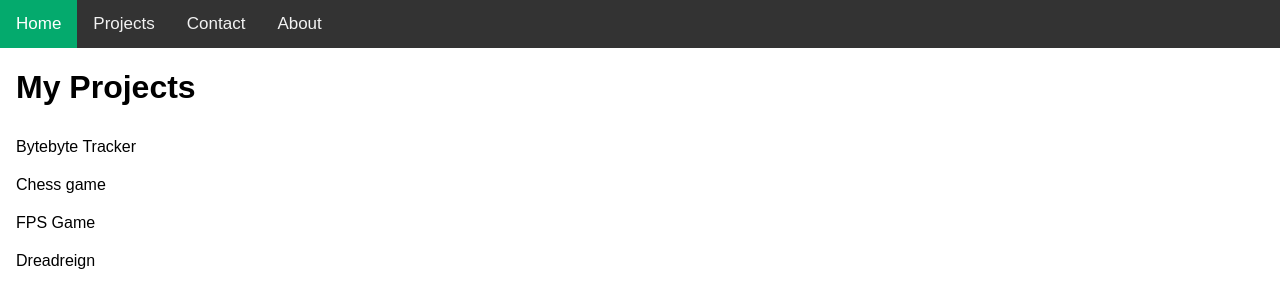
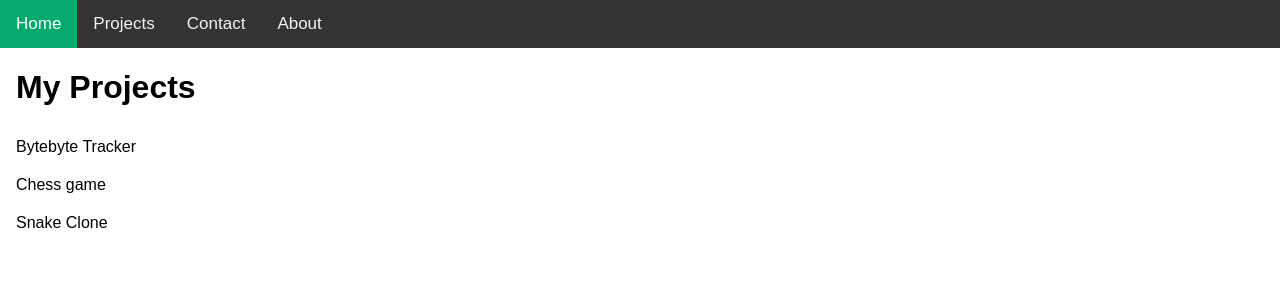
Before and after one commit to ConnorWiltsie/ConnorWiltsie.github.io, a plain HTML site: page projects.html in a window 1280 px wide. Drawn offline with Linux system fonts and the light colour scheme.

Commit message:
Changed projects html

```diff
--- a/projects.html
+++ b/projects.html
@@ -21,8 +21,7 @@
         <ul>
             <li><a href="https://github.com/ByteBite-Tracker/ByteBite">Bytebyte Tracker</a></li>
             <li><a href=https://github.com/Leodler/ChessCPS240>Chess game</a></li>
-            <li>FPS Game</li>
-            <li>Dreadreign</li>
+            <li>Snake Clone</li>
         </ul>
     </div>
 </body>
```
